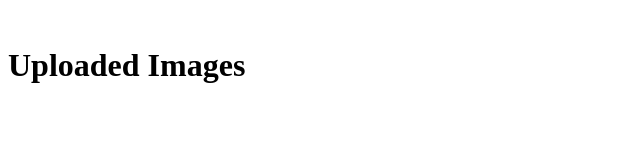
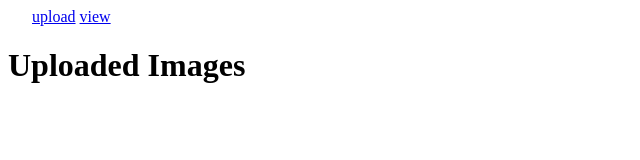
Before and after one commit to gaurav-sahu-8859/standerd-traders, a plain HTML site: page frontend/index.html in a window 1280 px wide. Shown: the whole page, without its empty margins (0-640 px from the left). Drawn offline with Linux system fonts and the light colour scheme; no server answers.

Commit message:
Update index.html

```diff
--- a/frontend/index.html
+++ b/frontend/index.html
@@ -96,6 +96,8 @@
 
 <body>
 
+  <a href="./upload.html">upload</a>
+  <a href="./view.html">view</a>
   <h1>Uploaded Images</h1>
 
   <div id="gallery"></div>
```
